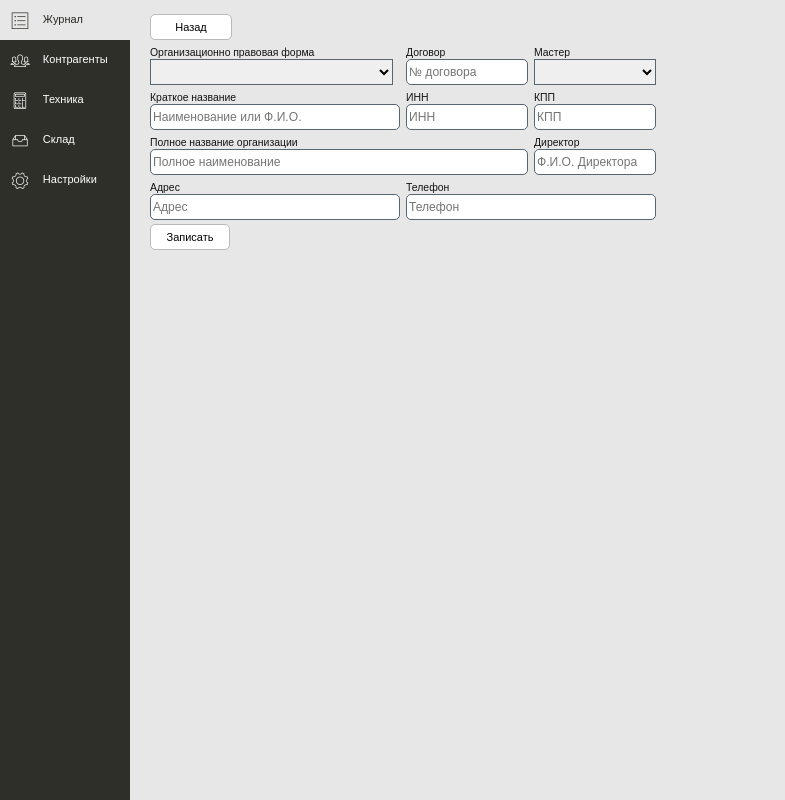
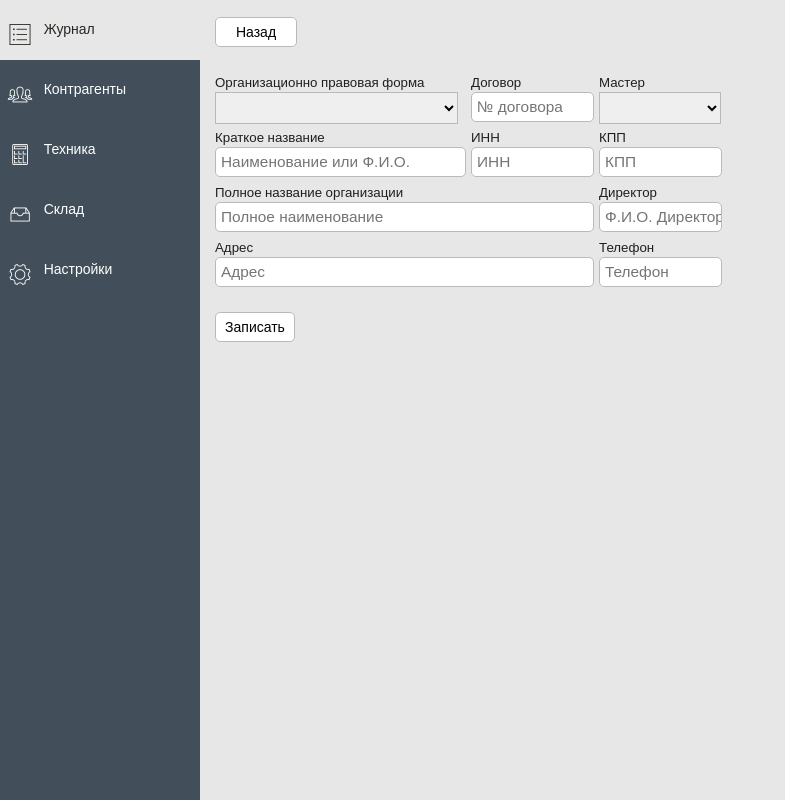
Before and after one commit to dipgrog/lds, a PHP site: page /index.php?page=clientedit in a window 1280 px wide. Shown: the whole page, without its empty margins (0-785 px from the left). Run offline with PHP 8.4, Linux system fonts and the light colour scheme; data comes from the database, SQL or seed files in the repository; data that the repository does not hold is empty; some web fonts are replaced.

Commit message:
client_add_form sidebar

```diff
--- a/components/db_connection.php
+++ b/components/db_connection.php
@@ -1,6 +1,6 @@
 <?php
 
-$mysqli = new mysqli("localhost", "root", "input876", "ldstest");
+$mysqli = new mysqli("localhost", "root", "", "ldstest");
 if (!$mysqli->set_charset("utf8")) {
     printf("Ошибка при загрузке набора символов utf8: %s\n", $mysqli->error);
     exit();
--- a/css/form.css
+++ b/css/form.css
@@ -14,11 +14,11 @@
 
 .sidebar{
     float: left;
-    width: 130px;
+    width: 200px;
     height: 100%;
     position: fixed;
     margin: 0;
-    background-color: #2E2F29;
+    background-color: #424f5a;
     color: #fff;
 }
 
@@ -33,8 +33,8 @@
 
 .side-bar-row{
     width: 100%;
-    padding: 5px 0;
-    /* margin: 2px 0; */
+    padding: 15px 0;
+     /*margin: 2px 0; */
     height: 30px;
 }
 
@@ -73,7 +73,7 @@
 
 body{
     background-color: #E7E7E7;
-    color: #131313;
+    color: #1F1F1F;
 }
 
 .btn{
@@ -135,7 +135,7 @@ table tr:hover{
 
 body{
     font-family: 'Open Sans', sans-serif;
-    font-size: 11px;
+    font-size: 14px;
     margin: 0;
     padding: 0;
 }
@@ -155,8 +155,9 @@ h1{
 
 .row{
     width: 100%;
-    height: 45px;
+    height: 50px;
     display: block;
+    margin-bottom: 5px;
 }
 
 .row-auto{
@@ -165,6 +166,19 @@ h1{
 }
 
 .row30{
+    width: 100%;
+    height: 30px;
+}
+.row40{
+    width: 100%;
+    height: 40px;
+}
+.row-title{
+    width: 100%;
+    height: 20px;
+}
+
+.row-fill{
     width: 100%;
     height: 30px;
 }
@@ -282,21 +296,12 @@ h1{
 }
 
 .client-form select{
-    padding: 4px;
-    border: 1px solid #586573;
+
+    padding: 5px  0 5px 5px ;
+    /*border: 1px solid #586573;*/
     margin-bottom: 5px;
     width: 95%;
     font-size: 110%;
-}
-.client-form input[type="text"]{
-
-    height: 20px;
-    padding: 2px;
-    /* float: left; */
-    border: 1px solid #586573;
-    font-size: 110%;
-    margin-bottom: 5px;
-    width: calc(100% - 12px);
 }
 
 .formright{
@@ -393,25 +398,65 @@ h1{
     /*background-color: #00ff00;*/
 }
 
-.inputfield{
+.inputfield-copy{
     display: inline-block;
     float: left;
-	width: calc(100% - 10px);
-    height: 24px;
+
+    /*height: 35px;*/
+    /*padding: 15px;*/
     /* margin: 0px 5px 10px 0; */
-    /* padding: 5px; */
+
 /*    float: left;*/
     border: 1px solid #BABABA;
     border-radius: 5px;
     /* margin-right: 25px; */
     font-size: 110%;
 
+    /*height: 20px;*/
+    padding: 5px  0 5px 5px ;
+    /* float: left; */
+    /*border: 1px solid #586573;*/
+
+    margin-bottom: 5px;
+    width: calc(100% - 12px);
+
+}
+.search{
+    display: inline-block;
+    float: left;
+    border: 1px solid #BABABA;
+    border-radius: 5px;
+    /* margin-right: 25px; */
+    font-size: 110%;
+
+    height: 19px;
+    padding: 5px  0 5px 5px ;
+    /* float: left; */
+    /*border: 1px solid #586573;*/
+
+    margin-bottom: 5px;
+    width: 300px;
+
+}
+.inputfield{
+    display: inline-block;
+    float: left;
+    border: 1px solid #BABABA;
+    border-radius: 5px;
+    /* margin-right: 25px; */
+    font-size: 110%;
+
+    /*height: 20px;*/
+    padding: 5px  0 5px 5px ;
+    /* float: left; */
+    /*border: 1px solid #586573;*/
+
+    margin-bottom: 5px;
+    width: calc(100% - 12px);
+
 }
 
-.search{
-    width: 200px;
-    height: 26px;
-}
+
 
 .status{
     padding: 0;
@@ -561,7 +606,7 @@ table td {
     float: left;
     display: block;
     position: relative;
-    left: 150px;
+    left: 215px;
     /*margin: auto;*/
     /*padding: auto;*/
     width: 80%;
@@ -621,14 +666,13 @@ table td {
     display: inline-block;
     float: left;
     /* padding: 5px; */
-    margin-right: 5px;
+    margin: 0;
     /*width: 40%;*/
-    /* padding: 2px; */
-    height: 26px;
-    border: 1px solid #586573;
+     padding: 0;
+    height: 32px;
+    border: 1px solid #BABABA;
     /* border-radius: 4px; */
     /* color: #6F6F6F; */
-    border: 1px solid #586573;
     /* margin-bottom: 5px;  */
      width: 100%;
     /* font-size: 110%; */
--- a/layout/clientedit.php
+++ b/layout/clientedit.php
@@ -122,19 +122,23 @@ if (isset($_SERVER['HTTP_REFERER'])){
  			<h2> <?php echo $title ?> </h2>
  			<!-- <h3>Учет по клиентам (в основном по кассам)</h3> -->
  		</div>
- 		<div class="row30">
+ 		<div class="row">
  			<div class="col-1-4">
  				<a href="<?php echo $backlink; ?>"><dip class="btn pos">Назад</dip></a>
  			</div>
  		</div>
- 		<div class="addclient">
+
+ 		<div class="addclient"> <!-- START addclient-->
 
  			<form action="" method="POST" class="client-form">
 
- 				<div class="row">
- 					<div class="col-1-4">
- 						<label for="opf">Организационно правовая форма</label><br>
+ 				<div class="row"> <!--****************** BIG ROW ********************-->
 
+ 					<div class="col-2-8">  <!--1111111111111111 START 1111111111111111 -->
+ 						<div class="row-title">
+ 							<label for="opf">Организационно правовая форма</label>
+ 						</div>
+ 						<div class="row-fill">
  							<?php
  							include ('components/db_connection.php');
  							$query = "SELECT * FROM opf ORDER BY name";
@@ -156,17 +160,25 @@ if (isset($_SERVER['HTTP_REFERER'])){
  							}
  							$mysqli->close();
  							?>
+ 						</div>
+ 					</div> <!--111111111111111  END 111111111111111*-->
 
+ 					<div class="col-1-8"> <!-- 22222222222 START 22222222222222 -->
+ 						<div class="row-title">
+ 							<label for="contract">Договор</label>
  						</div>
 
- 					<div class="col-1-8">
- 						<label for="contract">Договор</label>
+ 						<div class="row-fill">
  							<input class="inputfield" id="contract" type="text" name="contract" placeholder="№ договора" value="<?php echo $contract ?>">
  						</div>
+ 					</div> <!-- 22222222222 END 22222222222 -->
 
- 					<div class="col-1-8">
+
+ 					<div class="col-1-8"> <!-- 3333333333333333 START 3333333333333333 -->
+ 						<div class="row-title">
  							<label for="master">Мастер</label>
-
+ 						</div>
+ 						<div class="row-fill">
  							<?php
  							include ('components/db_connection.php');
  							$query = "SELECT * FROM master ORDER BY name";
@@ -188,71 +200,102 @@ if (isset($_SERVER['HTTP_REFERER'])){
  							}
  							$mysqli->close();
  							?>
- 						<!-- <input id="master" type="text" name="master" placeholder="Ф.И.О. мастера" value=""> -->
+ 						</div>
+ 					</div> <!-- 3333333333333333 END 3333333333333333 -->
 
+ 				</div>
+
+
+ 				<div class="row"> <!--****************** BIG ROW ********************-->
+ 					<div class="col-2-8">
+ 						<div class="row-title">
+ 							<label for="shortname">Краткое название</label>
+ 						</div>
+ 						<div class="row-fill">
+ 							<input class="inputfield" id="shortname" type="text" name="shortname" placeholder="Наименование или Ф.И.О." value="<?php echo $shortname ?>">
+ 						</div>
+ 					</div>
+
+ 					<div class="col-1-8">
+ 						<div class="row-title">
+ 							<label for="inn">ИНН</label>
+ 						</div>
+ 						<div class="row-fill">
+ 							<input class="inputfield" id="inn" type="text" name="inn" placeholder="ИНН" value="<?php echo $inn ?>">
+ 						</div>
+ 					</div>
+
+ 					<div class="col-1-8">
+ 						<div class="row-title">
+ 							<label for="inn">КПП</label>
+ 						</div>
+ 						<div class="row-fill">
+ 							<input class="inputfield" id="inn" type="text" name="kpp" placeholder="КПП" value="<?php echo $kpp ?>">
+ 						</div>
+ 					</div>
+ 				</div>
+
+ 				<div class="row"> <!--****************** BIG ROW ********************-->
+
+ 					<div class="col-3-8">
+ 						<div class="row-title">
+ 							<label for="name">Полное название организации</label>
+ 						</div>
+ 						<div class="row-fill">
+ 							<input class="inputfield" id="name" type="text" name="name" placeholder="Полное наименование" value="<?php echo $name ?>">
+ 						</div>
+ 					</div>
+
+ 					<div class="col-1-8">
+ 						<div class="row-title">
+ 							<label for="director">Директор</label>
+ 						</div>
+ 						<div class="row-fill">
+ 							<input class="inputfield" id="director" type="text" name="director" placeholder="Ф.И.О. Директора" value="<?php echo $director ?>">
+ 						</div>
+ 					</div>
+ 				</div>
+
+
+ 				<div class="row"> <!--****************** BIG ROW ********************-->
+
+ 					<div class="col-3-8">
+ 						<div class="row-title">
+ 							<label for="adress">Адрес</label>
+ 						</div>
+ 						<div class="row-fill">
+ 							<input class="inputfield" id="adress" type="text" name="adress" placeholder="Адрес" value="<?php echo $adress ?>">
+ 						</div>
+ 					</div>
+
+
+ 					<div class="col-1-8">
+ 						<div class="row-title">
+ 							<label for="telephone">Телефон</label>
+ 						</div>
+ 						<div class="row-fill">
+ 							<input class="inputfield" pattern="(\d{3,5}\)\d{1,3}\-\d{1,3}\-\d{1,3}" id="telephone" type="text" name="telephone" placeholder="Телефон" value="<?php echo $telephone ?>">
+ 						</div>
  					</div>
 
  				</div>
 
 
+ 				<div class="row">	<!--****************** BIG ROW ********************-->
 
-
- 				<div class="row">
-
- 					<div class="col-2-8">
- 						<label for="shortname">Краткое название</label>
- 						<input class="inputfield" id="shortname" type="text" name="shortname" placeholder="Наименование или Ф.И.О." value="<?php echo $shortname ?>">
+ 					<div class="col-2-4">
+ 						<div class="row-title">
  						</div>
-
- 					<div class="col-1-8">
- 						<label for="inn">ИНН</label><br>
- 						<input class="inputfield" id="inn" type="text" name="inn" placeholder="ИНН" value="<?php echo $inn ?>">
+ 						<div class="row-fill">
+ 							<input class="btn pos" type="submit" name="submit" value="Записать">
  						</div>
- 					<div class="col-1-8">
- 						<label for="inn">КПП</label><br>
- 						<input class="inputfield" id="inn" type="text" name="kpp" placeholder="КПП" value="<?php echo $kpp ?>">
- 					</div>
-
-
-
- 				</div>
-
- 				<div class="row">
- 					<div class="col-3-8">
- 						<label for="name">Полное название организации</label>
- 						<input class="inputfield" id="name" type="text" name="name" placeholder="Полное наименование" value="<?php echo $name ?>">
- 					</div>
-
- 					<div class="col-1-8">
- 						<label for="director">Директор</label>
- 						<input class="inputfield" id="director" type="text" name="director" placeholder="Ф.И.О. Директора" value="<?php echo $director ?>">
  					</div>
 
  				</div>
 
+ 			</form>
 
-
-				<div class="row">
-					<div class="col-2-8">
- 						<label for="adress">Адрес</label>
- 						<input class="inputfield" id="adress" type="text" name="adress" placeholder="Адрес" value="<?php echo $adress ?>"><br>
- 					</div>
-
-
- 					<div class="col-1-4">
- 						<label for="telephone">Телефон</label>
- 						<input class="inputfield" pattern="(\d{3,5}\)\d{1,3}\-\d{1,3}\-\d{1,3}" id="telephone" type="text" name="telephone" placeholder="Телефон" value="<?php echo $telephone ?>">
- 					</div>
+ 		</div> <!-- END addclient-->
 
  	</div>
-
- 				<div class="row">
- 					<div class="col-2-4">
- 						<input class="btn pos" type="submit" name="submit" value="Записать"><br>
  </div>
- 				</div>
-
- 			</form>
- 		</div>
- 	</div>
- </div>
```
Also changed, not shown: layout/client.php (+12 -13 lines), layout/journal.php (+33 -3 lines), layout/object.php (+19 -28 lines), layout/order.php (+6 -42 lines), layout/store.php (+12 -15 lines), 1 other file. Lines whose indentation alone changed are shown as unchanged.
